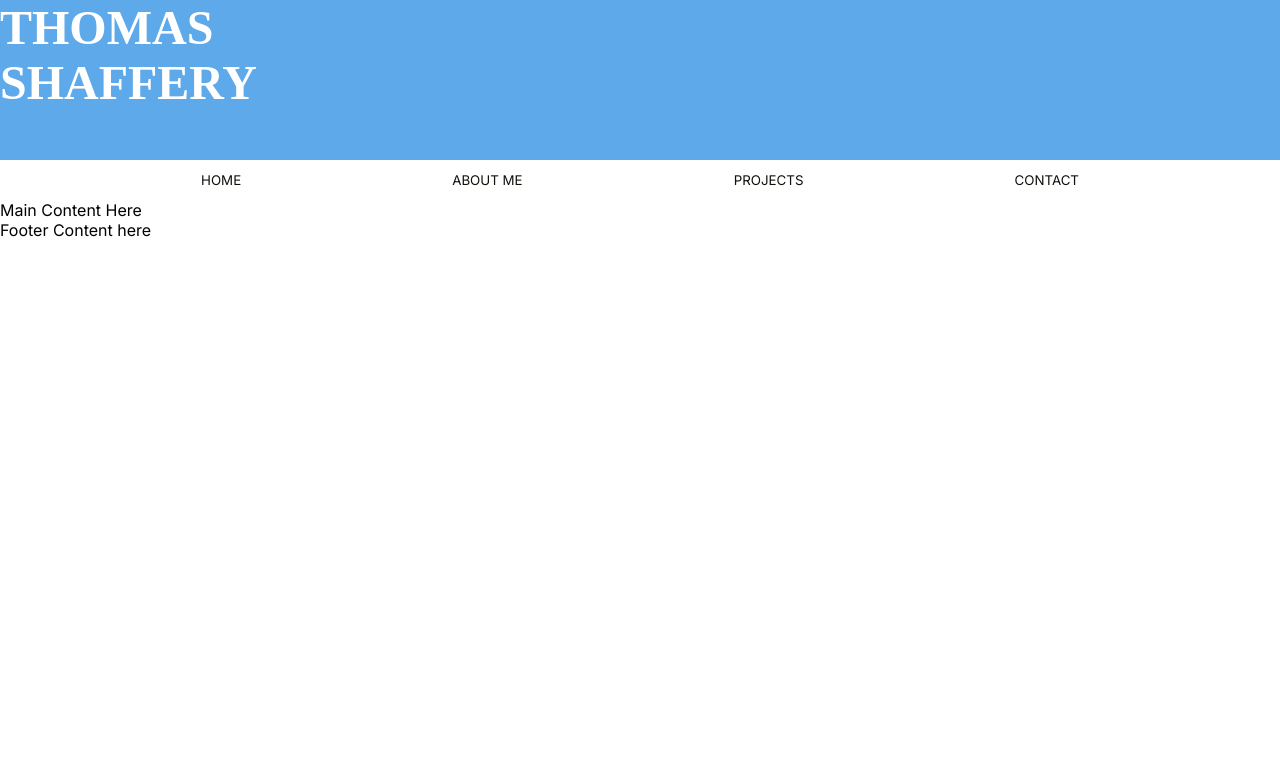
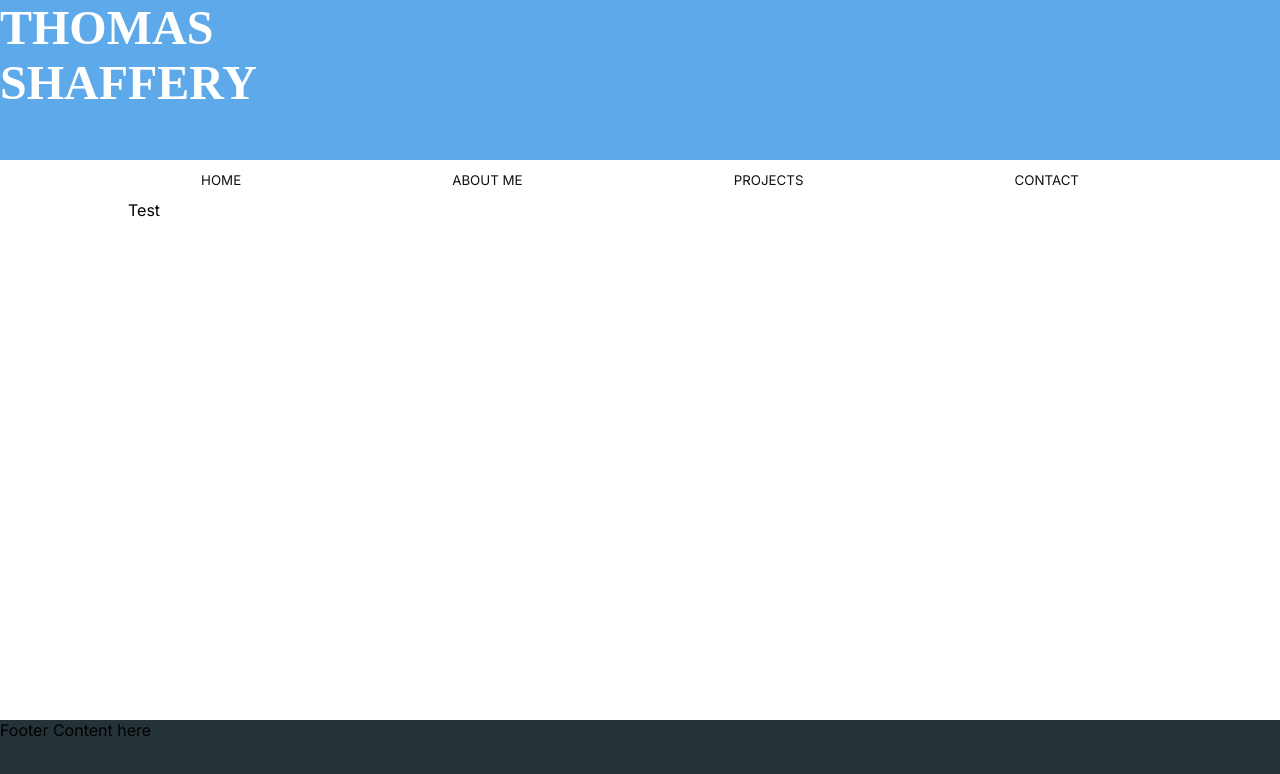
Before and after one commit to thomasmshaffery/portfolio, a React (Create React App) app: page / in a window 1280 px wide. Shown: the top 774 px of the page. Built offline with nearby package versions, Linux system fonts and the light colour scheme; a web font is replaced by a local one.

Commit message:
Container and footer made static

```diff
--- a/src/App.js
+++ b/src/App.js
@@ -38,7 +38,15 @@ function NavigationButton({ children }) {
 }
 
 function MainContent() {
-  return <div>Main Content Here</div>;
+  return (
+    <div className="content-container">
+      <ProjectList />
+    </div>
+  );
+}
+
+function ProjectList() {
+  return <div>Test</div>;
 }
 
 function Footer() {
--- a/src/index.css
+++ b/src/index.css
@@ -59,7 +59,8 @@ h1 {
   border: none;
   color: #5da9e9;
   text-decoration: underline;
-  text-underline-offset: 5px;
+  text-decoration-thickness: 10%;
+  text-underline-offset: 10px;
   text-decoration-color: #5da9e9;
 }
 
@@ -67,8 +68,18 @@ h1 {
   border: none;
   transition-duration: 0.1s;
   color: #40c9a2;
-  text-decoration-color: #fb8b24;
+  text-decoration-color: #f5b82e;
+}
+
+.content-container {
+  margin: 0 auto;
+  display: flex;
+  height: 65vh;
+  width: 80vw;
 }
 
 .footer {
+  background-color: #253237;
+  height: 10vh;
+  border-top: #5da9e9;
 }
```
